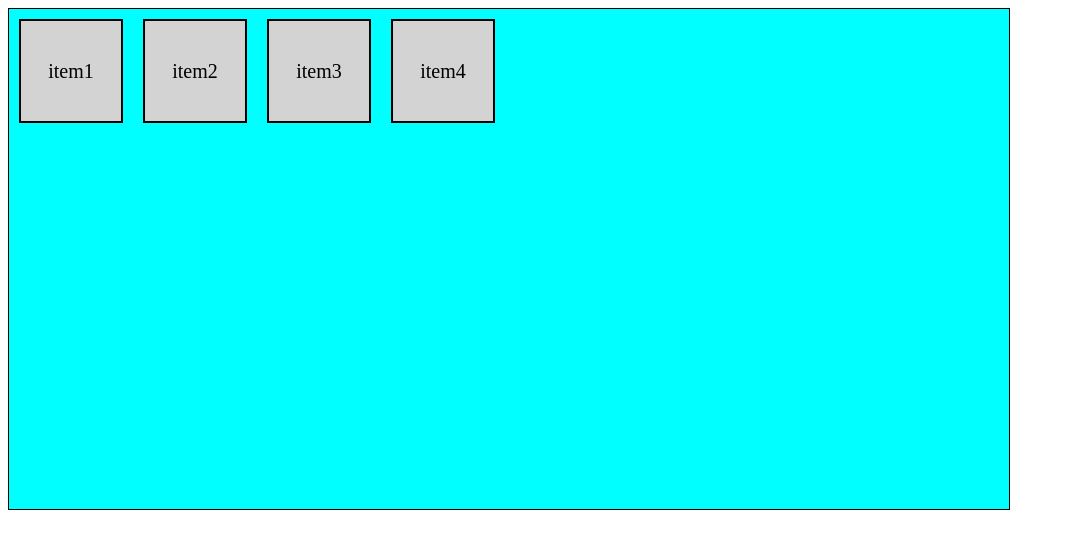
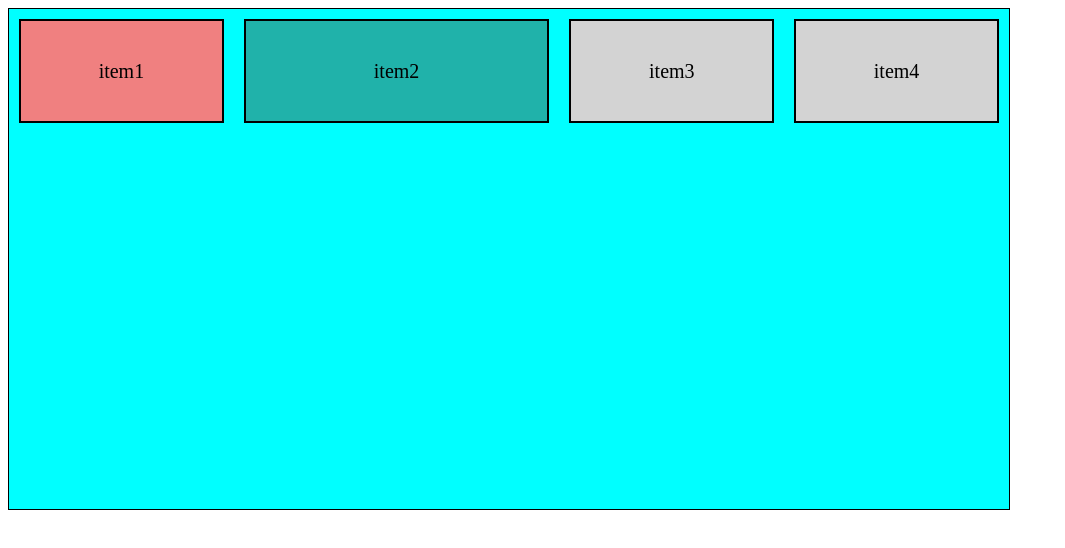
Before and after one commit to Scatter-Shot/CSS-CSE29, a plain HTML site: page flexbox.html in a window 1280 px wide. Shown: the whole page, without its empty margins (0-1065 px from the left). Drawn offline with Linux system fonts and the light colour scheme.

Commit message:
flex box

```diff
--- a/style4.css
+++ b/style4.css
@@ -18,6 +18,14 @@
     width: 100px;
     column-gap: 30px;
     flex-wrap: wrap;
+    flex-grow: 1;
 
 
 }
+.item1 {
+    background-color: lightcoral;
+    flex-shrink: -2 ;
+}.item2 {
+    background-color: lightseagreen;
+    flex-grow: 2 ;
+}
```
